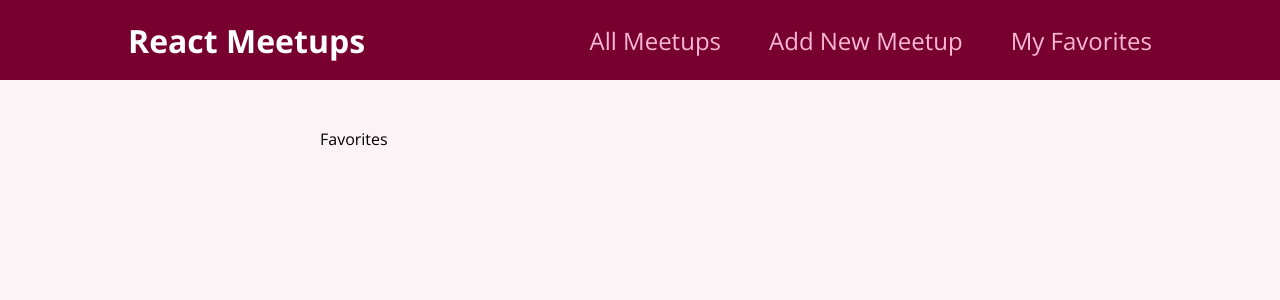
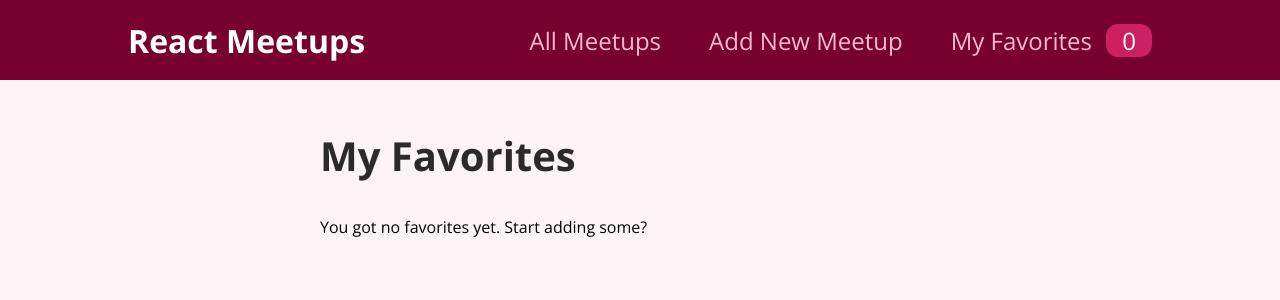
Before and after one commit to tiedsandi/todo-app, a React (Vite) app: page /favorites in a window 1280 px wide. Shown: the top 300 px of the page. Built offline with nearby package versions, Linux system fonts and the light colour scheme.

Commit message:
show favorites and add badge

```diff
--- a/src/components/main navigation/MainNavigation.jsx
+++ b/src/components/main navigation/MainNavigation.jsx
@@ -1,8 +1,12 @@
 import { NavLink } from 'react-router-dom';
 
 import classes from './MainNavigation.module.css';
+import { useContext } from 'react';
+import FavoritesContext from '../../store/favorites-contex';
 
 const MainNavigation = () => {
+  const favoriteCtx = useContext(FavoritesContext);
+
   return (
     <header className={classes.header}>
       <div className={classes.logo}>React Meetups</div>
@@ -15,7 +19,9 @@ const MainNavigation = () => {
             <NavLink to='/new-meetup'>Add New Meetup</NavLink>
           </li>
           <li>
-            <NavLink to='/favorites'>My Favorites</NavLink>
+            <NavLink to='/favorites'>
+              My Favorites <span className={classes.badge}>{favoriteCtx.totalFavorites}</span>
+            </NavLink>
           </li>
         </ul>
       </nav>
--- a/src/routes/Favorites.jsx
+++ b/src/routes/Favorites.jsx
@@ -1,7 +1,25 @@
-import React from 'react';
+import React, { useContext } from 'react';
+import FavoritesContext from '../store/favorites-contex';
+import MeetupList from '../components/meetups/MeetupList';
 
 const Favorites = () => {
-  return <div>Favorites</div>;
+  const favoritesCtx = useContext(FavoritesContext);
+
+  let content;
+
+  content =
+    favoritesCtx.totalFavorites === 0 ? (
+      <p>You got no favorites yet. Start adding some?</p>
+    ) : (
+      <MeetupList meetups={favoritesCtx.favorites} />
+    );
+
+  return (
+    <section>
+      <h1>My Favorites</h1>
+      {content}
+    </section>
+  );
 };
 
 export default Favorites;
```
